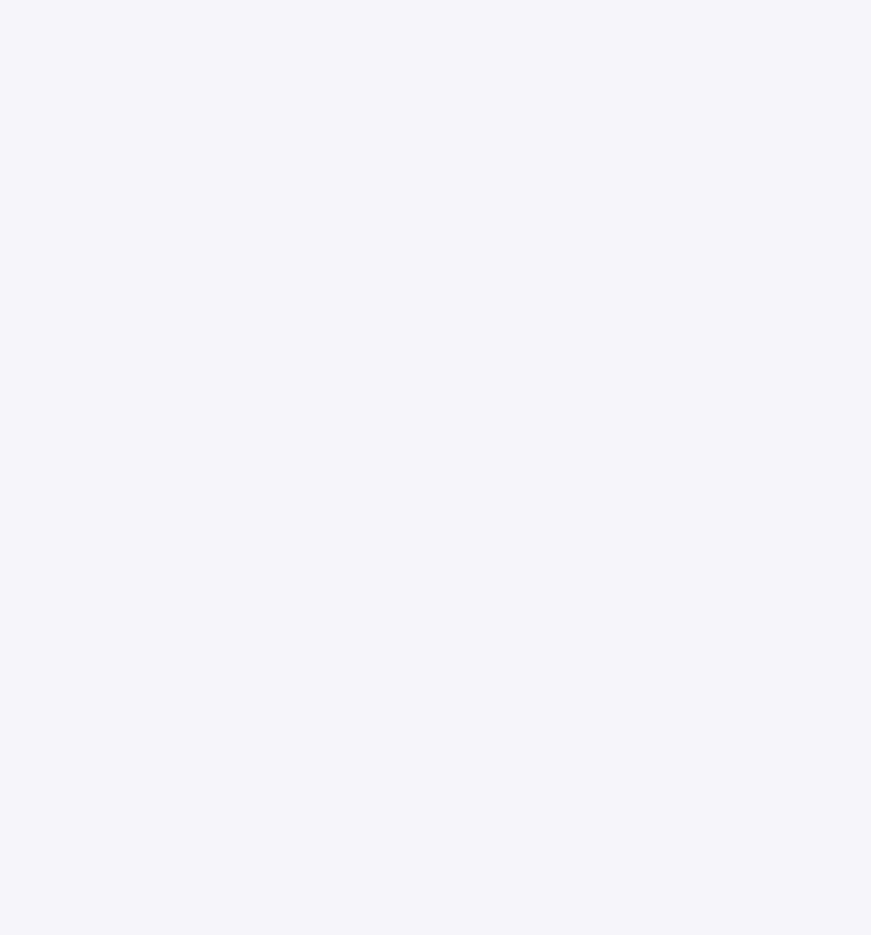
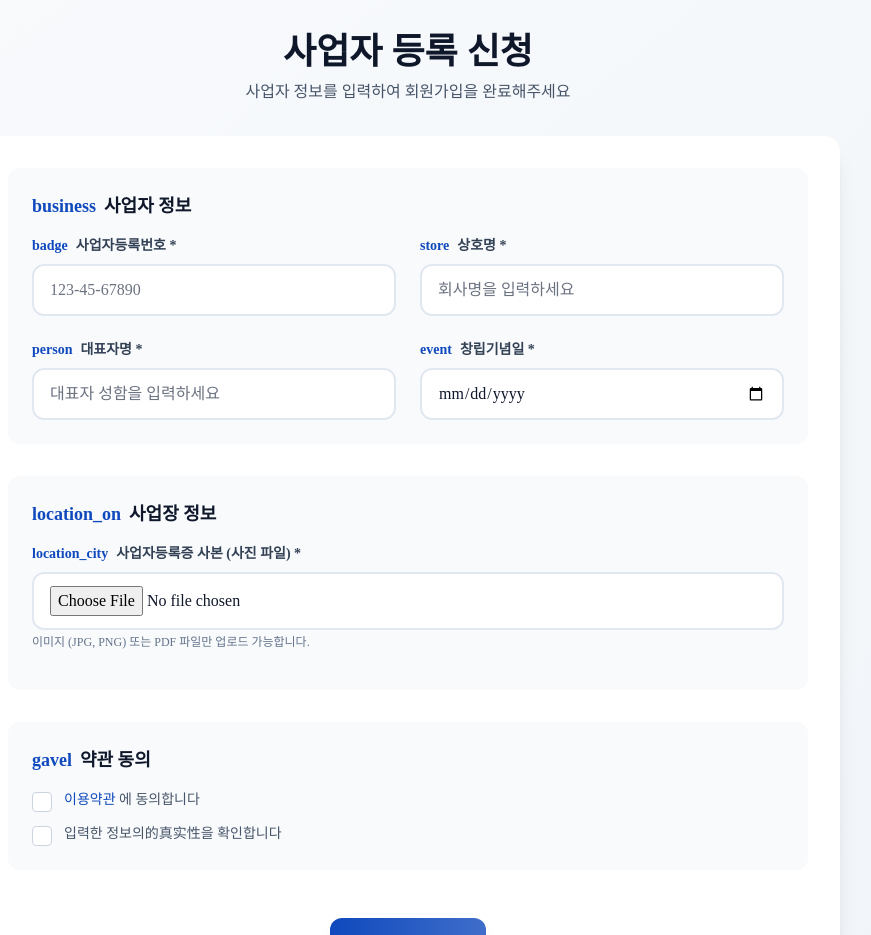
Before and after one commit to oliveoilleesi-cloud/vue3-shoppingmall-project, a Vue app: page /business in a window 1280 px wide. Before the commit this address had no page. Shown: the top 935 px of the page, without its empty margins (232-1103 px from the left). Before the commit the page ends 800 px from the top, so only its background shows below. Built offline with nearby package versions, Linux system fonts and the light colour scheme; a web font is replaced by a local one.

Commit message:
feat. 사업자등록증 등록 화면

```diff
--- a/src/router/index.js
+++ b/src/router/index.js
@@ -14,6 +14,11 @@ const routes = [
     path: '/login',
     name: 'Login',
     component: LoginView
+  },
+  {
+    path: '/business',
+    name: 'BusinessUser',
+    component: () => import('../views/BusinessUser.vue') // Lazy load the business user view
   },
   {
     path: '/register',
--- /dev/null
+++ b/src/views/BusinessUser.vue
@@ -0,0 +1,226 @@
+<script setup>
+import { ref, reactive } from 'vue'
+
+const form = reactive({
+  businessRegistrationNumber: '',
+  companyName: '',
+  representativeName: '',
+  foundationDate: '',
+  businessAddress: '',
+  businessLicenseImage: null,
+  terms: false,
+  verified: false
+})
+
+const licenseImagePreview = ref(null)
+
+const handleFileChange = (event) => {
+  const file = event.target.files[0]
+  if (file) {
+    form.businessLicenseImage = file
+    const reader = new FileReader()
+    reader.onload = (e) => {
+      licenseImagePreview.value = e.target.result
+    }
+    reader.readAsDataURL(file)
+  }
+}
+
+const handleSubmit = () => {
+  if (!form.terms || !form.verified) {
+    alert('모든 약관에 동의하고 확인을 해주세요.')
+    return
+  }
+
+  const formData = new FormData()
+  formData.append('businessRegistrationNumber', form.businessRegistrationNumber)
+  formData.append('companyName', form.companyName)
+  formData.append('representativeName', form.representativeName)
+  formData.append('foundationDate', form.foundationDate)
+  formData.append('businessAddress', form.businessAddress)
+  if (form.businessLicenseImage) {
+    formData.append('businessLicenseImage', form.businessLicenseImage)
+  }
+
+  console.log('Form Data:', Object.fromEntries(formData))
+  // TODO: API 호출
+  alert('승인 요청이 완료되었습니다.')
+}
+</script>
+
+<template>
+  <div class="min-h-screen bg-gradient-to-br from-slate-50 to-slate-100 dark:from-gray-900 dark:to-gray-800">
+    <div class="container mx-auto px-4 py-8 max-w-4xl">
+      <div class="mb-8 text-center">
+        <h1 class="text-4xl font-bold text-slate-900 dark:text-white mb-2">
+          사업자 등록 신청
+        </h1>
+        <p class="text-slate-600 dark:text-gray-400">
+          사업자 정보를 입력하여 회원가입을 완료해주세요
+        </p>
+      </div>
+
+      <div class="bg-white dark:bg-gray-800 rounded-2xl shadow-xl p-8">
+        <form @submit.prevent="handleSubmit" class="space-y-8">
+          <!-- 사업자 정보 -->
+          <div class="bg-slate-50 dark:bg-gray-700 p-6 rounded-xl">
+            <h3 class="text-lg font-semibold text-slate-900 dark:text-white mb-4 flex items-center gap-2">
+              <span class="material-symbols-outlined text-primary">business</span>
+              사업자 정보
+            </h3>
+
+            <div class="grid grid-cols-1 md:grid-cols-2 gap-6">
+              <!-- 사업자등록번호 -->
+              <div>
+                <label class="block text-sm font-semibold text-slate-700 dark:text-gray-300 mb-2">
+                  <span class="inline-flex items-center gap-2">
+                    <span class="material-symbols-outlined text-primary">badge</span>
+                    사업자등록번호 *
+                  </span>
+                </label>
+                <input
+                  type="text"
+                  v-model="form.businessRegistrationNumber"
+                  class="w-full px-4 py-3 border-2 border-slate-200 dark:border-gray-600 rounded-xl focus:border-primary focus:ring-2 focus:ring-primary/20 transition-all bg-white dark:bg-gray-800 text-slate-900 dark:text-white"
+                  placeholder="123-45-67890"
+                  maxlength="13"
+                  required
+                />
+              </div>
+
+              <!-- 상호명 -->
+              <div>
+                <label class="block text-sm font-semibold text-slate-700 dark:text-gray-300 mb-2">
+                  <span class="inline-flex items-center gap-2">
+                    <span class="material-symbols-outlined text-primary">store</span>
+                    상호명 *
+                  </span>
+                </label>
+                <input
+                  type="text"
+                  v-model="form.companyName"
+                  class="w-full px-4 py-3 border-2 border-slate-200 dark:border-gray-600 rounded-xl focus:border-primary focus:ring-2 focus:ring-primary/20 transition-all bg-white dark:bg-gray-800 text-slate-900 dark:text-white"
+                  placeholder="회사명을 입력하세요"
+                  required
+                />
+              </div>
+
+              <!-- 대표자 -->
+              <div>
+                <label class="block text-sm font-semibold text-slate-700 dark:text-gray-300 mb-2">
+                  <span class="inline-flex items-center gap-2">
+                    <span class="material-symbols-outlined text-primary">person</span>
+                    대표자명 *
+                  </span>
+                </label>
+                <input
+                  type="text"
+                  v-model="form.representativeName"
+                  class="w-full px-4 py-3 border-2 border-slate-200 dark:border-gray-600 rounded-xl focus:border-primary focus:ring-2 focus:ring-primary/20 transition-all bg-white dark:bg-gray-800 text-slate-900 dark:text-white"
+                  placeholder="대표자 성함을 입력하세요"
+                  required
+                />
+              </div>
+
+              <!-- 창립기념일 -->
+              <div>
+                <label class="block text-sm font-semibold text-slate-700 dark:text-gray-300 mb-2">
+                  <span class="inline-flex items-center gap-2">
+                    <span class="material-symbols-outlined text-primary">event</span>
+                    창립기념일 *
+                  </span>
+                </label>
+                <input
+                  type="date"
+                  v-model="form.foundationDate"
+                  class="w-full px-4 py-3 border-2 border-slate-200 dark:border-gray-600 rounded-xl focus:border-primary focus:ring-2 focus:ring-primary/20 transition-all bg-white dark:bg-gray-800 text-slate-900 dark:text-white"
+                  required
+                />
+              </div>
+            </div>
+          </div>
+
+          <!-- 사업장 정보 -->
+          <div class="bg-slate-50 dark:bg-gray-700 p-6 rounded-xl">
+            <h3 class="text-lg font-semibold text-slate-900 dark:text-white mb-4 flex items-center gap-2">
+              <span class="material-symbols-outlined text-primary">location_on</span>
+              사업장 정보
+            </h3>
+
+            <div class="mb-4">
+              <label class="block text-sm font-semibold text-slate-700 dark:text-gray-300 mb-2">
+                <span class="inline-flex items-center gap-2">
+                  <span class="material-symbols-outlined text-primary">location_city</span>
+                  사업자등록증 사본 (사진 파일) *
+                </span>
+              </label>
+              <input
+                type="file"
+                accept="image/*,.pdf"
+                @change="handleFileChange"
+                class="w-full px-4 py-3 border-2 border-slate-200 dark:border-gray-600 rounded-xl focus:border-primary focus:ring-2 focus:ring-primary/20 transition-all bg-white dark:bg-gray-800 text-slate-900 dark:text-white"
+                required
+              />
+              <p class="text-xs text-slate-500 dark:text-gray-500 mt-1">
+                이미지 (JPG, PNG) 또는 PDF 파일만 업로드 가능합니다.
+              </p>
+            </div>
+
+            <!-- 이미지 미리보기 -->
+            <div v-if="licenseImagePreview" class="mt-4">
+              <img :src="licenseImagePreview" alt="사업자등록증 사본 미리보기" class="max-w-full h-auto rounded-lg border-2 border-slate-200 dark:border-gray-600" />
+            </div>
+          </div>
+
+          <!-- 약관 동의 -->
+          <div class="bg-slate-50 dark:bg-gray-700 p-6 rounded-xl">
+            <h3 class="text-lg font-semibold text-slate-900 dark:text-white mb-4 flex items-center gap-2">
+              <span class="material-symbols-outlined text-primary">gavel</span>
+              약관 동의
+            </h3>
+
+            <div class="space-y-3">
+              <label class="flex items-start gap-3 cursor-pointer">
+                <input
+                  type="checkbox"
+                  v-model="form.terms"
+                  class="w-5 h-5 mt-0.5 text-primary border-slate-300 rounded focus:ring-primary"
+                />
+                <span class="text-sm text-slate-600 dark:text-gray-400">
+                  <a href="#" class="text-primary hover:underline">이용약관</a> 에 동의합니다
+                </span>
+              </label>
+
+              <label class="flex items-start gap-3 cursor-pointer">
+                <input
+                  type="checkbox"
+                  v-model="form.verified"
+                  class="w-5 h-5 mt-0.5 text-primary border-slate-300 rounded focus:ring-primary"
+                />
+                <span class="text-sm text-slate-600 dark:text-gray-400">
+                  입력한 정보의的真实性을 확인합니다
+                </span>
+              </label>
+            </div>
+          </div>
+
+          <!-- 제출 버튼 -->
+          <div class="flex justify-center pt-4">
+            <button
+              type="submit"
+              class="px-8 py-4 bg-gradient-to-r from-primary to-primary/80 hover:from-primary/90 hover:to-primary/70 text-white font-bold rounded-xl transition-all shadow-lg transform hover:scale-105"
+            >
+              승인 요청하기
+            </button>
+          </div>
+        </form>
+      </div>
+    </div>
+  </div>
+</template>
+
+<style scoped>
+.primary {
+  color: #3b82f6;
+}
+</style>
```
